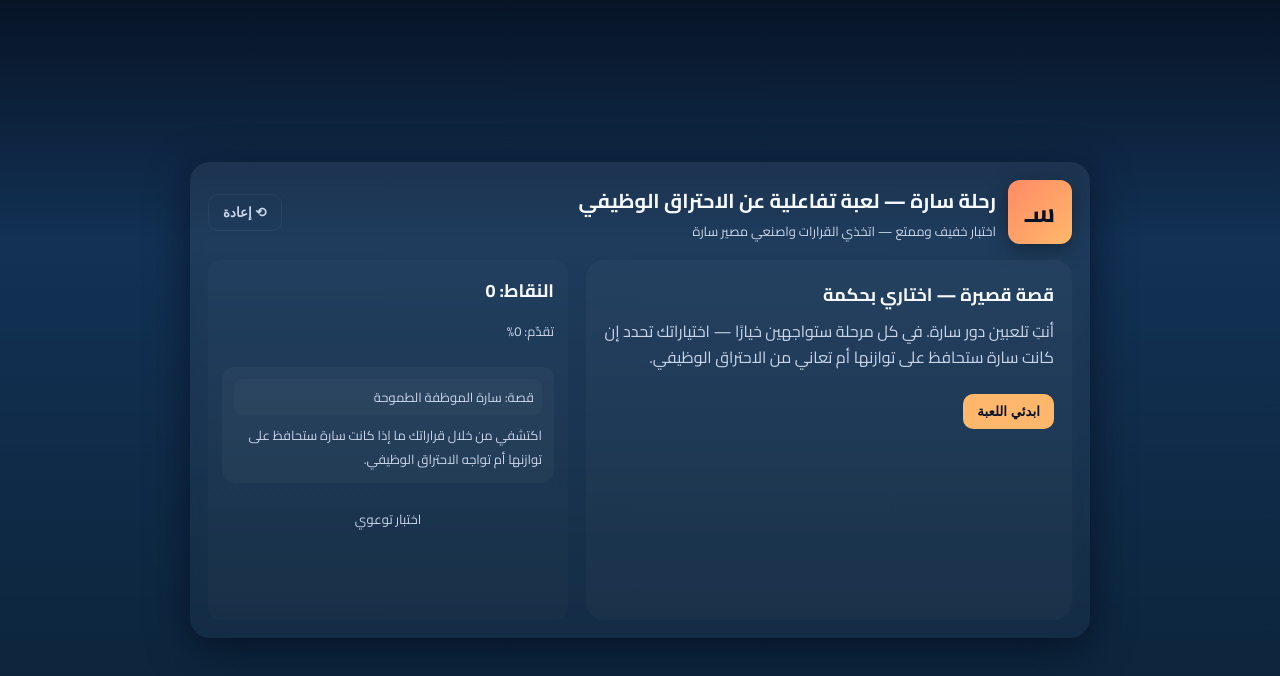
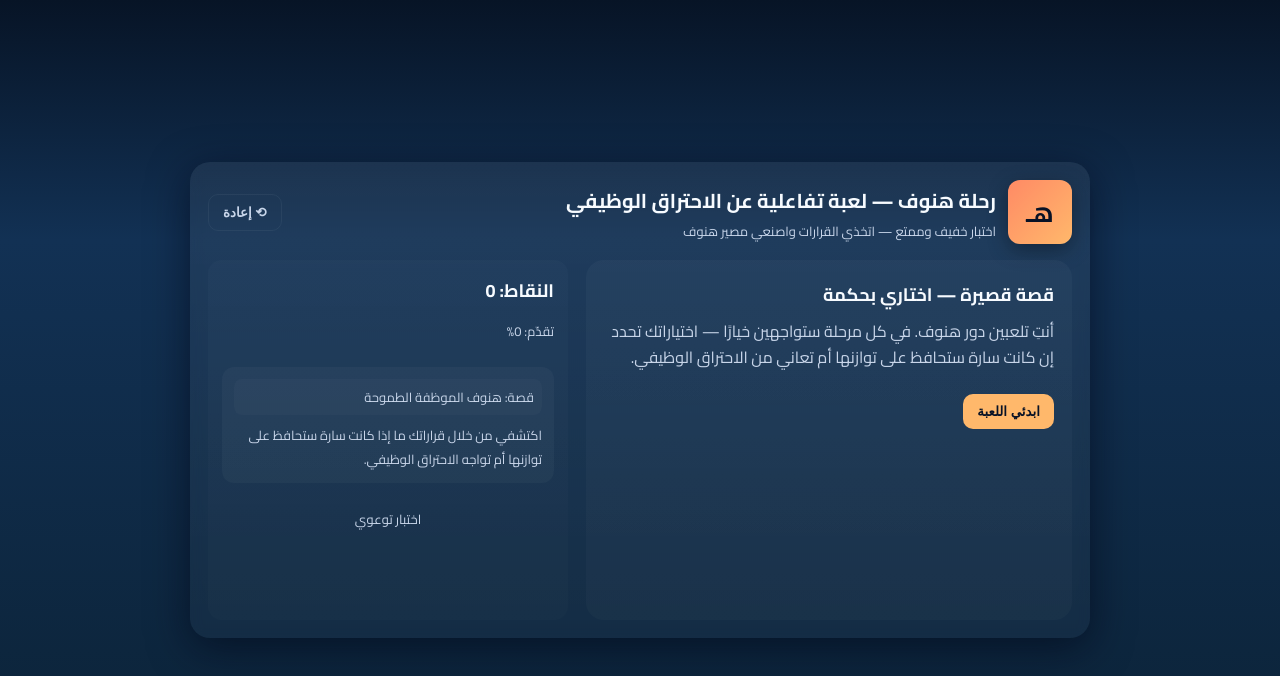
Before and after one commit to BayanHattari/s, a plain HTML site: page index.html in a window 1280 px wide. Drawn offline with Linux system fonts and the light colour scheme.

Commit message:
Update index.html

```diff
--- a/index.html
+++ b/index.html
@@ -3,7 +3,7 @@
 <head>
   <meta charset="utf-8" />
   <meta name="viewport" content="width=device-width,initial-scale=1" />
-  <title>رحلة سارة — لعبة اختبارية عن الاحتراق الوظيفي</title>
+  <title>رحلة هنوف — لعبة اختبارية عن الاحتراق الوظيفي</title>
   <link href="https://fonts.googleapis.com/css2?family=Cairo:wght@300;400;600;700&display=swap" rel="stylesheet">
   <style>
     :root{
@@ -68,10 +68,10 @@
   <div class="wrap fade-in">
     <header>
       <div class="brand">
-        <div class="logo">سـ</div>
+        <div class="logo">هـ</div>
         <div>
-          <h1>رحلة سارة — لعبة تفاعلية عن الاحتراق الوظيفي</h1>
-          <p class="lead">اختبار خفيف وممتع — اتخذي القرارات واصنعي مصير سارة</p>
+          <h1>رحلة هنوف — لعبة تفاعلية عن الاحتراق الوظيفي</h1>
+          <p class="lead">اختبار خفيف وممتع — اتخذي القرارات واصنعي مصير هنوف</p>
         </div>
       </div>
       <div class="row">
@@ -84,7 +84,7 @@
         <div class="story">
           <div id="stageIntro" class="fade-in">
             <h2 class="question-title">قصة قصيرة — اختاري بحكمة</h2>
-            <p class="question-text">أنتِ تلعبين دور سارة. في كل مرحلة ستواجهين خيارًا — اختياراتك تحدد إن كانت سارة ستحافظ على توازنها أم تعاني من الاحتراق الوظيفي.</p>
+            <p class="question-text">أنتِ تلعبين دور هنوف. في كل مرحلة ستواجهين خيارًا — اختياراتك تحدد إن كانت سارة ستحافظ على توازنها أم تعاني من الاحتراق الوظيفي.</p>
             <button id="startBtn" class="btn primary" style="margin-top:10px;">ابدئي اللعبة</button>
           </div>
 
@@ -114,7 +114,7 @@
           <div class="score">النقاط: <span id="scoreVal">0</span></div>
           <div class="muted">تقدّم: <span id="progressText">0%</span></div>
           <div class="result-card">
-            <div class="muted-pill">قصة: سارة الموظفة الطموحة</div>
+            <div class="muted-pill">قصة: هنوف الموظفة الطموحة</div>
             <p class="muted" style="margin:8px 0 0">اكتشفي من خلال قراراتك ما إذا كانت سارة ستحافظ على توازنها أم تواجه الاحتراق الوظيفي.</p>
           </div>
           <div class="footer">اختبار توعوي</div>
```
